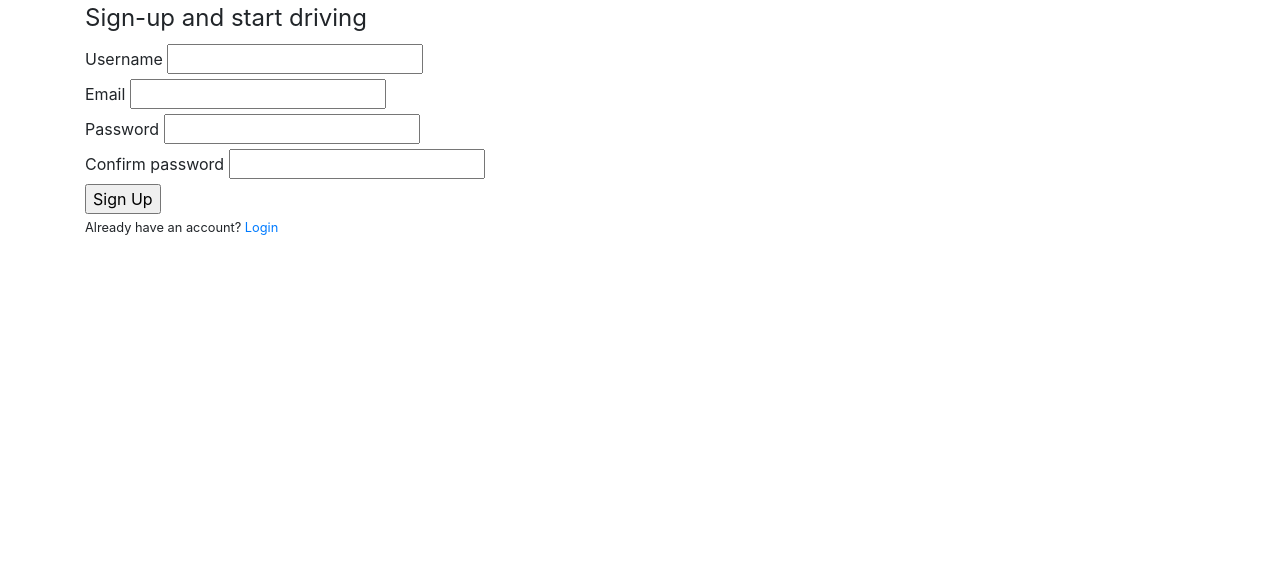
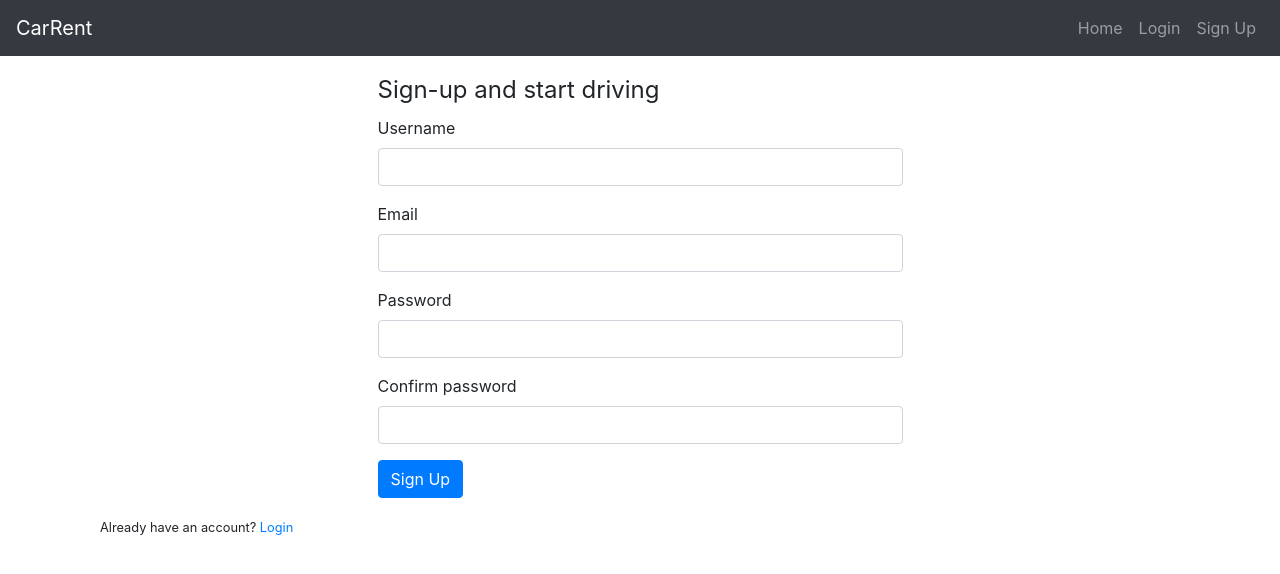
Before and after one commit to Safuan04/Car-rental-service, a Flask app: page /sign-up in a window 1280 px wide. Shown: the top 574 px of the page. Run offline with Flask 3, Linux system fonts and the light colour scheme; some libraries are stand-ins or nearby versions.

Commit message:
progress

```diff
--- a/carrent/__init__.py
+++ b/carrent/__init__.py
@@ -1,3 +1,4 @@
+"""Initiating the flask app"""
 from flask import Flask
 from urllib.parse import quote_plus
 from flask_sqlalchemy import SQLAlchemy
@@ -12,5 +13,6 @@ db = SQLAlchemy(app)
 bcrypt = Bcrypt(app)
 login_manager = LoginManager(app)
 login_manager.login_view = 'login'
+login_manager.login_message_category = 'info'
 
 from carrent import routes
--- a/carrent/models/car.py
+++ b/carrent/models/car.py
@@ -3,7 +3,6 @@ from datetime import datetime
 
 class Car(db.Model):
     id = db.Column(db.Integer ,primary_key=True)
-    owner = db.Column(db.String(256), nullable=False)
     make = db.Column(db.String(128))
     model = db.Column(db.String(128))
     year = db.Column(db.Integer)
@@ -11,7 +10,7 @@ class Car(db.Model):
     daily_price = db.Column(db.Float)
     availability = db.Column(db.Boolean)
     date_posted = db.Column(db.DateTime, nullable=False, default=datetime.utcnow)
-    location_id = db.Column(db.Integer, db.ForeignKey('location.id'), nullable=False)
+    owner_id = db.Column(db.Integer, db.ForeignKey('owner.id'), nullable=False)
 
     def __repr__(self):
         return f"Car('{self.owner}', '{self.model}', '{self.date_posted}') "
--- a/carrent/models/reservation.py
+++ b/carrent/models/reservation.py
@@ -6,7 +6,7 @@ class Reservation(db.Model):
     end_date = db.Column(db.Date)
     car_id = db.Column(db.Integer, db.ForeignKey('car.id'), nullable=False)
     user_id = db.Column(db.Integer, db.ForeignKey('user.id'), nullable=False)
-    location_id = db.Column(db.Integer, db.ForeignKey('location.id'), nullable=False)
+    owner_id = db.Column(db.Integer, db.ForeignKey('owner.id'), nullable=False)
 
     def __repr__(self):
         return f"Reservation('{self.start_date}', '{self.end_date}') "
--- a/carrent/routes.py
+++ b/carrent/routes.py
@@ -1,8 +1,8 @@
-from flask import render_template, url_for, flash, redirect
+from flask import render_template, url_for, flash, redirect, request
 from carrent.forms import SignUpForm, LoginForm
 from carrent.models.user import User
 from carrent.models.car import Car
-from carrent.models.location import Location
+from carrent.models.owner import Owner
 from carrent.models.reservation import Reservation
 from carrent import app, db, bcrypt
 from flask_login import login_user, current_user, logout_user, login_required
@@ -30,7 +30,8 @@ def login():
         user = User.query.filter_by(email=form.email.data).first()
         if user and bcrypt.check_password_hash(user.password, form.password.data):
             login_user(user, remember=form.remember.data)
-            return redirect(url_for('home'))
+            next_page = request.args.get('next')
+            return redirect(next_page) if next_page else redirect(url_for('home'))
         else:
              flash('login unsuccessful, Please check your email and password', 'danger')
     return render_template('login.html', title='login', form=form)
@@ -43,7 +44,7 @@ def home():
 @app.route("/logout", strict_slashes=False)
 def logout():
     logout_user()
-    return redirect(url_for('home'))
+    return redirect(url_for('login'))
 
 @app.route("/account", strict_slashes=False)
 @login_required
--- a/carrent/templates/layout.html
+++ b/carrent/templates/layout.html
@@ -5,24 +5,57 @@
     <meta name="viewport" content="width=device-width, initial-scale=1.0">
     <link href="https://maxcdn.bootstrapcdn.com/bootstrap/4.5.2/css/bootstrap.min.css" rel="stylesheet">
     {% if title %}
-        <title>Carrent - {{title}}</title>
+        <title>CarRent - {{title}}</title>
     {% else %}
-        <title>Carrent</title>
+        <title>CarRent</title>
     {% endif %}
 </head>
 <body>
-    <div class="container">
+    <nav class="navbar navbar-expand-lg navbar-dark bg-dark">
+        <a class="navbar-brand" href="{{ url_for('home') }}">CarRent</a>
+        <button class="navbar-toggler" type="button" data-toggle="collapse" data-target="#navbarNav" aria-controls="navbarNav" aria-expanded="false" aria-label="Toggle navigation">
+            <span class="navbar-toggler-icon"></span>
+        </button>
+        <div class="collapse navbar-collapse" id="navbarNav">
+            <ul class="navbar-nav ml-auto">
+                <li class="nav-item">
+                    <a class="nav-link" href="{{ url_for('home') }}">Home</a>
+                </li>
+                {% if current_user.is_authenticated %}
+                <li class="nav-item">
+                    <a class="nav-link" href="{{ url_for('account') }}">Account</a>
+                </li>
+                <li class="nav-item">
+                    <a class="nav-link" href="{{ url_for('logout') }}">Logout</a>
+                </li>
+                {% else %}
+                <li class="nav-item">
+                    <a class="nav-link" href="{{ url_for('login') }}">Login</a>
+                </li>
+                <li class="nav-item">
+                    <a class="nav-link" href="{{ url_for('sign_up') }}">Sign Up</a>
+                </li>
+                {% endif %}
+            </ul>
+        </div>
+    </nav>
+
+    <div class="container mt-3">
         {% with messages = get_flashed_messages(with_categories=true) %}
             {% if messages %}
                 {% for category, message in messages %}
-                    <div>
+                    <div class="alert alert-{{ category }}">
                         {{ message }}
                     </div>
                 {% endfor %}
             {% endif %}
         {% endwith %}
+    </div>
+
+    <div class="container">
         {% block content %}{% endblock content %}
     </div>
+
     <script src="https://maxcdn.bootstrapcdn.com/bootstrap/4.5.2/js/bootstrap.min.js"></script>
-</body>
+  </body>
 </html>
--- a/carrent/templates/sign-up.html
+++ b/carrent/templates/sign-up.html
@@ -1,70 +1,73 @@
 {% extends 'layout.html' %}
 {% block content %}
-    <div>
+    <div class="container">
+        <div class="row">
+            <div class="col-md-6 offset-md-3">
                 <form method="post" action="">
                     {{ form.hidden_tag() }}
                     <fieldset>
                         <legend>Sign-up and start driving</legend>
-                <div>
+                        <div class="form-group">
                             {{ form.username.label }}
-
                             {% if form.username.errors %}
-                        {{ form.username }}
-                        <div>
+                                {{ form.username(class="form-control is-invalid") }}
+                                <div class="invalid-feedback">
                                     {% for error in form.username.errors %}
                                         <span>{{ error }}</span>
                                     {% endfor %}
                                 </div>
                             {% else %}
-                        {{ form.username }}
+                                {{ form.username(class="form-control") }}
                             {% endif %}
                         </div>
-                <div>
+                        <div class="form-group">
                             {{ form.email.label }}
                             {% if form.email.errors %}
-                        {{ form.email }}
-                        <div>
+                                {{ form.email(class="form-control is-invalid") }}
+                                <div class="invalid-feedback">
                                     {% for error in form.email.errors %}
                                         <span>{{ error }}</span>
                                     {% endfor %}
                                 </div>
                             {% else %}
-                        {{ form.email }}
+                                {{ form.email(class="form-control") }}
                             {% endif %}
                         </div>
-                <div>
+                        <div class="form-group">
                             {{ form.password.label }}
                             {% if form.password.errors %}
-                        {{ form.password }}
-                        <div>
+                                {{ form.password(class="form-control is-invalid") }}
+                                <div class="invalid-feedback">
                                     {% for error in form.password.errors %}
                                         <span>{{ error }}</span>
                                     {% endfor %}
                                 </div>
                             {% else %}
-                        {{ form.password }}
+                                {{ form.password(class="form-control") }}
                             {% endif %}
                         </div>
-                <div>
+                        <div class="form-group">
                             {{ form.confirm_password.label }}
                             {% if form.confirm_password.errors %}
-                        {{ form.confirm_password }}
-                        <div>
+                                {{ form.confirm_password(class="form-control is-invalid") }}
+                                <div class="invalid-feedback">
                                     {% for error in form.confirm_password.errors %}
                                         <span>{{ error }}</span>
                                     {% endfor %}
                                 </div>
                             {% else %}
-                        {{ form.confirm_password }}
+                                {{ form.confirm_password(class="form-control") }}
                             {% endif %}
                         </div>
                     </fieldset>
                     <div>
-                {{ form.submit }}
+                        {{ form.submit(class="btn btn-primary") }}
                     </div>
                 </form>
             </div>
-    <div>
+        </div>
+    </div>
+    <div class="container mt-3">
         <small>
             Already have an account? <a href="{{ url_for('login') }}">Login</a>
         </small>
--- a/run.py
+++ b/run.py
@@ -1,3 +1,4 @@
+"""Running flask application"""
 from carrent import app
 
 if __name__ == '__main__':
```
Also changed, not shown: carrent/models/location.py (deleted, +0 -9 lines), carrent/models/owner.py (added, +10 -0 lines), carrent/templates/login.html (+18 -14 lines). Lines whose indentation alone changed are shown as unchanged.
